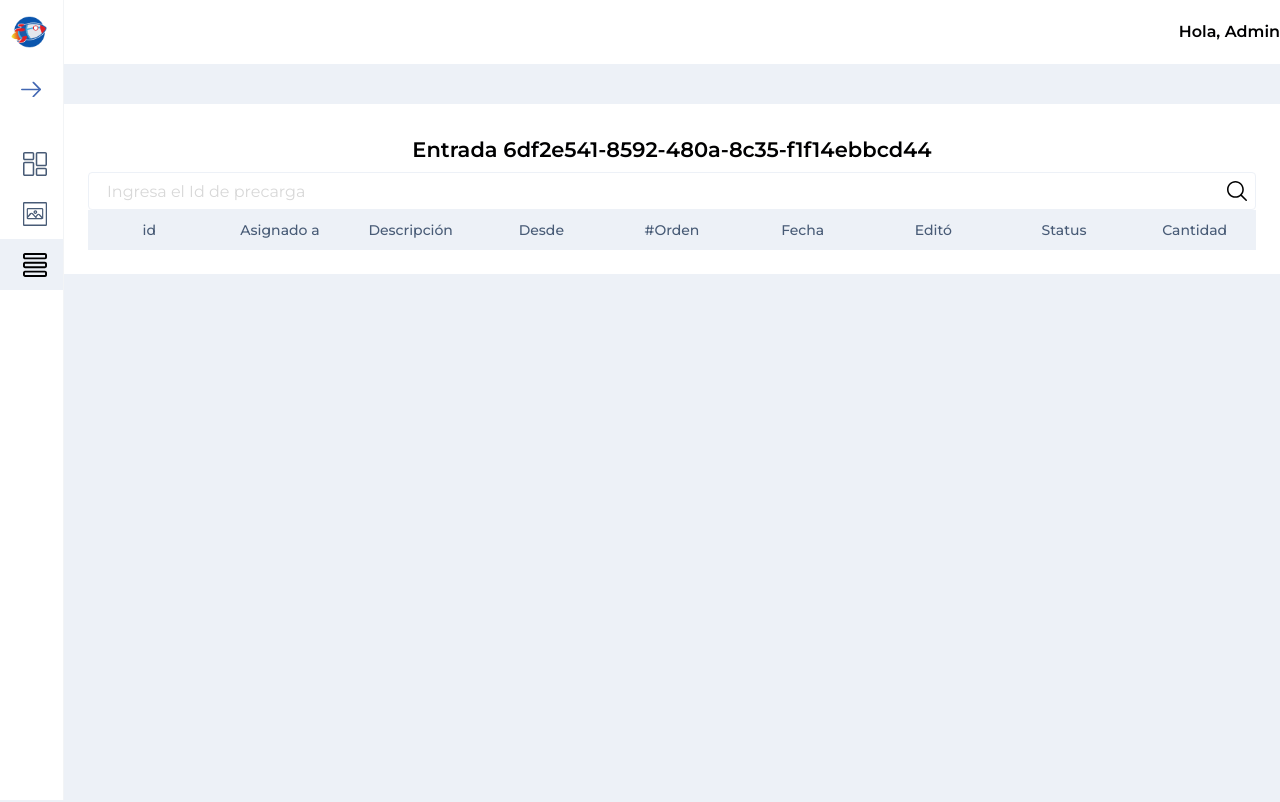
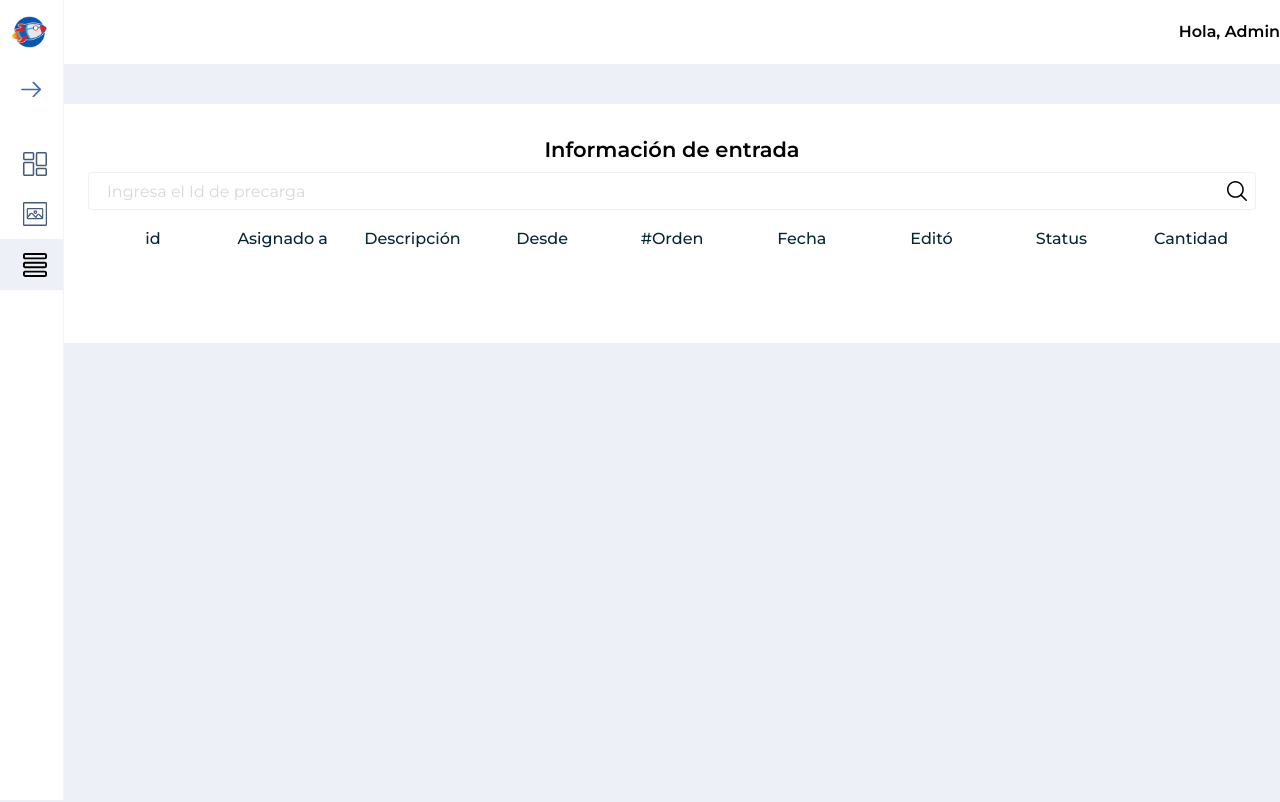
Before and after one commit to Lariicsa/fan-ui-bodega, a Vue app: page /entradas in a window 1280 px wide. Shown: the top 802 px of the page. Built offline with nearby package versions, Linux system fonts and the light colour scheme.

Commit message:
Set entry data in a tableDetail component

```diff
--- a/src/store/modules/entries.store.js
+++ b/src/store/modules/entries.store.js
@@ -148,7 +148,7 @@ const entries = {
 
     entryDataResult(state) {
       console.log(state.entriesResults);
-      return [state.entriesResults]
+      return state.entriesResults
     }
   },
 };
--- a/src/views/Entries/EntrieLoaded.vue
+++ b/src/views/Entries/EntrieLoaded.vue
@@ -1,7 +1,7 @@
 <template>
   <div class="container__box">
     <Loader v-show="loader" />
-    <h4>Entrada 6df2e541-8592-480a-8c35-f1f14ebbcd44</h4>
+    <h4>Información de entrada</h4>
     <div class="row between center">
       <Finder
         phText="Ingresa el Id de precarga"
@@ -9,7 +9,7 @@
         v-model="idTyped"
       />
       <div class="row center">
-        <TableSimple :item="tableDataDetails" :cols="9" />
+        <TableDetail :item="tableData" :topCols="9" :cols="3" />
       </div>
     </div>
   </div>
@@ -17,6 +17,7 @@
 <script>
 import Finder from "@/components/Finder";
 import Loader from "@/components/Loader.vue";
+import TableDetail from "@/components/TableDetails";
 import TableSimple from "@/components/TableSimple";
 import { mapGetters } from "vuex";
 export default {
@@ -25,6 +26,7 @@ export default {
   components: {
     Finder,
     Loader,
+    TableDetail,
     TableSimple,
   },
 
@@ -46,9 +48,9 @@ export default {
       return this.$store.state.entries.loader;
     },
 
-    tableDataDetails() {
+    tableData() {
       const table = {
-        head: [
+        topHead: [
           "id",
           "Asignado a",
           "Descripción",
@@ -59,7 +61,7 @@ export default {
           "Status",
           "Cantidad",
         ],
-        rows: this.entryDataResult,
+        topRows: this.entryDataResult,
       };
       return table;
     },
```
